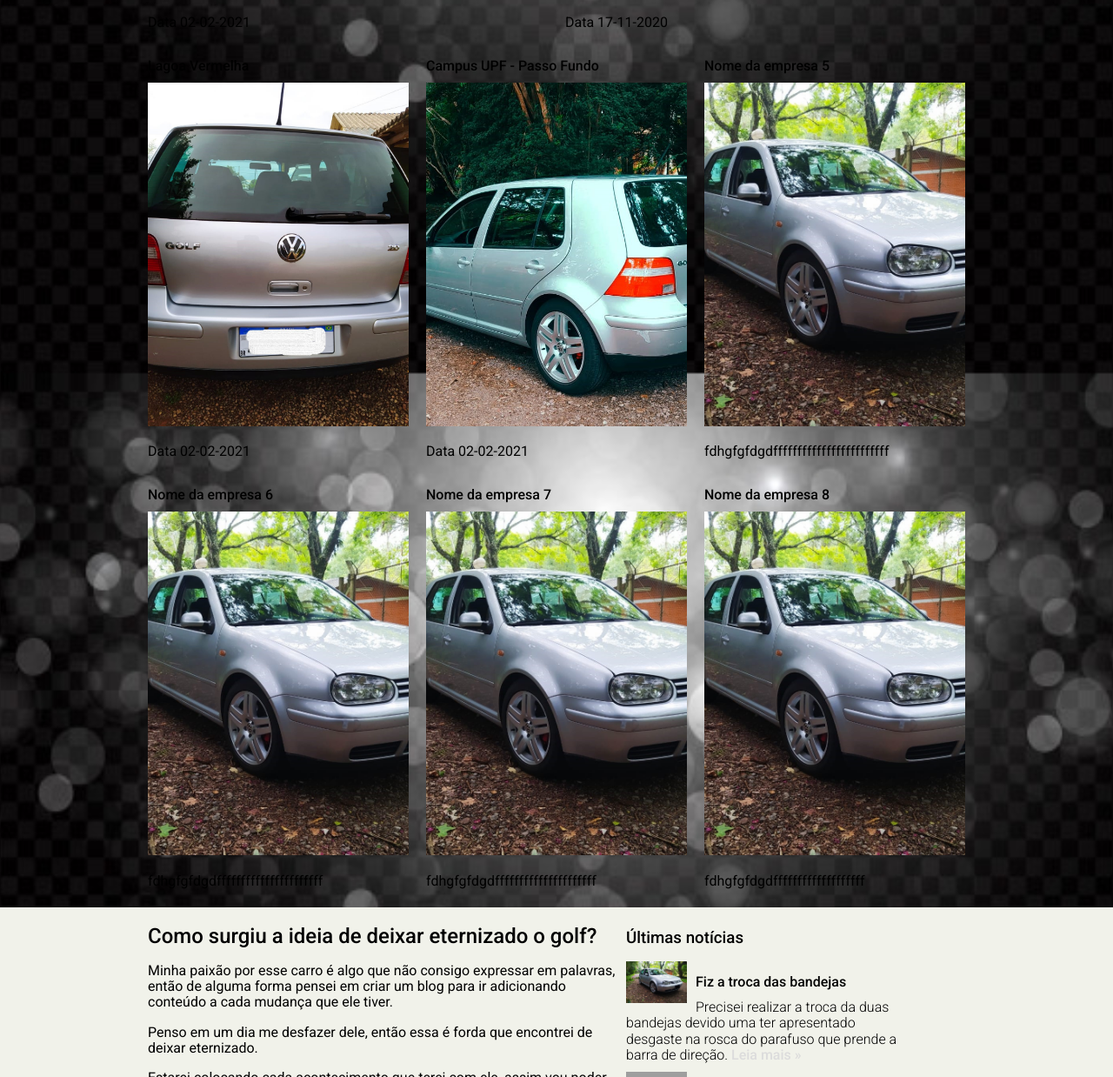
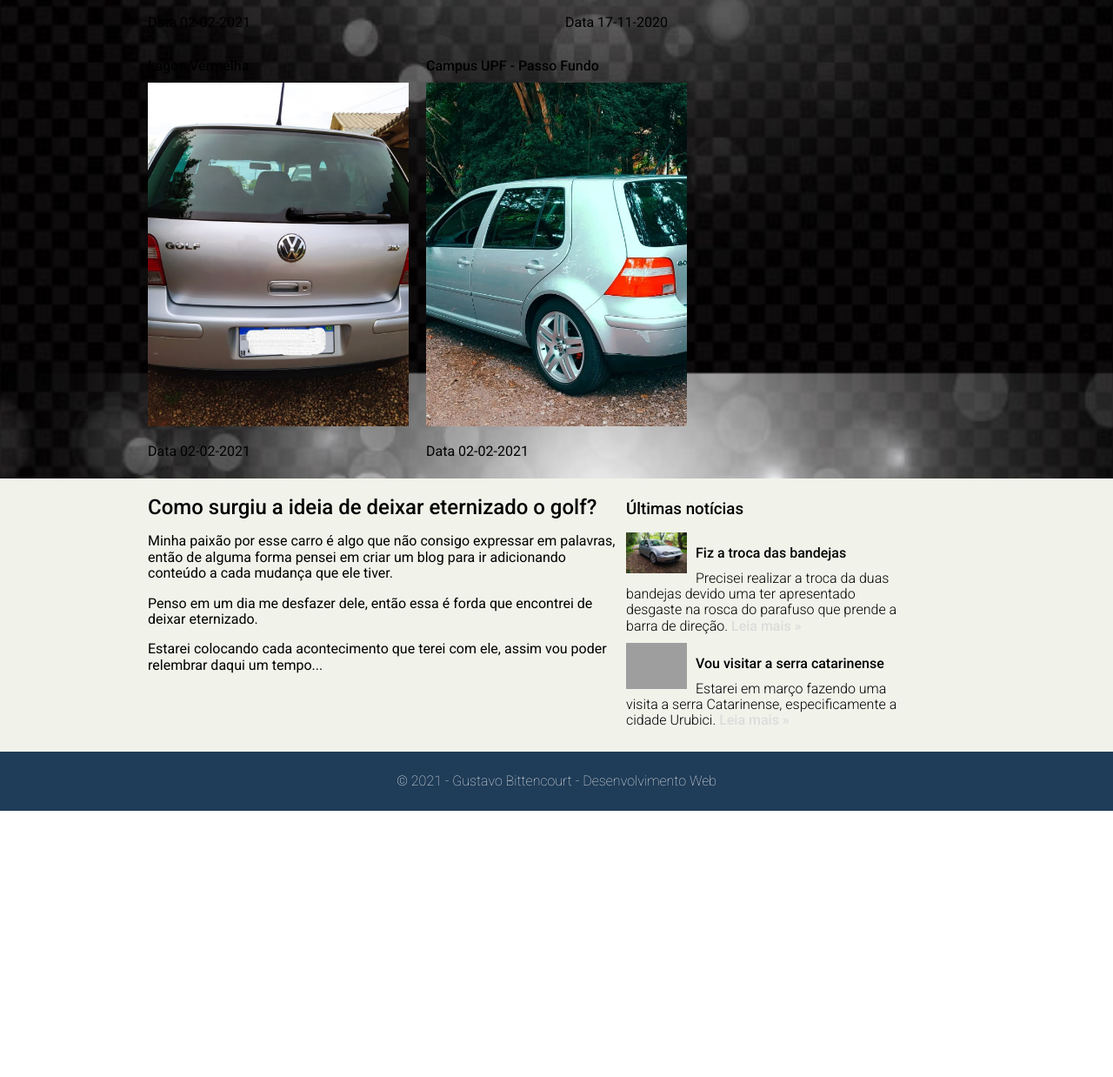
Before and after one commit to Gustavo9908/gustavo9908.github.io, a plain HTML site: page fotos.html in a window 1280 px wide. Shown: the part 571-1809 px from the top of the page at 87% size. After the commit the page ends 1503 px from the top, so only its background shows below. Drawn offline with nearby package versions, Linux system fonts and the light colour scheme; grey boxes are pictures that could not be loaded.

Commit message:
Update fotos.html

```diff
--- a/fotos.html
+++ b/fotos.html
@@ -51,26 +51,6 @@
 				<img class="teste" src="img/golf2.jpg" alt="" >
 				<p>Data 02-02-2021</p>
 			</div>
-			<div class="coluna col4">
-				<h4>Nome da empresa 5</h4>
-				<img class="teste" src="img/golf1.jpg" alt="" >
-				<p>fdhgfgfdgdffffffffffffffffffffffff</p>
-			</div>
-			<div class="coluna col4">
-				<h4>Nome da empresa 6</h4>
-				<img class="teste" src="img/golf1.jpg" alt="" >
-				<p>fdhgfgfdgdffffffffffffffffffffff</p>
-			</div>
-			<div class="coluna col4">
-				<h4>Nome da empresa 7</h4>
-				<img class="teste" src="img/golf1.jpg" alt="" >
-				<p>fdhgfgfdgdfffffffffffffffffffff</p>
-			</div>
-			<div class="coluna col4">
-				<h4>Nome da empresa 8</h4>
-				<img class="teste" src="img/golf1.jpg" alt="" >
-				<p>fdhgfgfdgdfffffffffffffffffff</p>
-			</div>
 		</section>
 	</div>
 	<div class="conteudo-extra">
```
